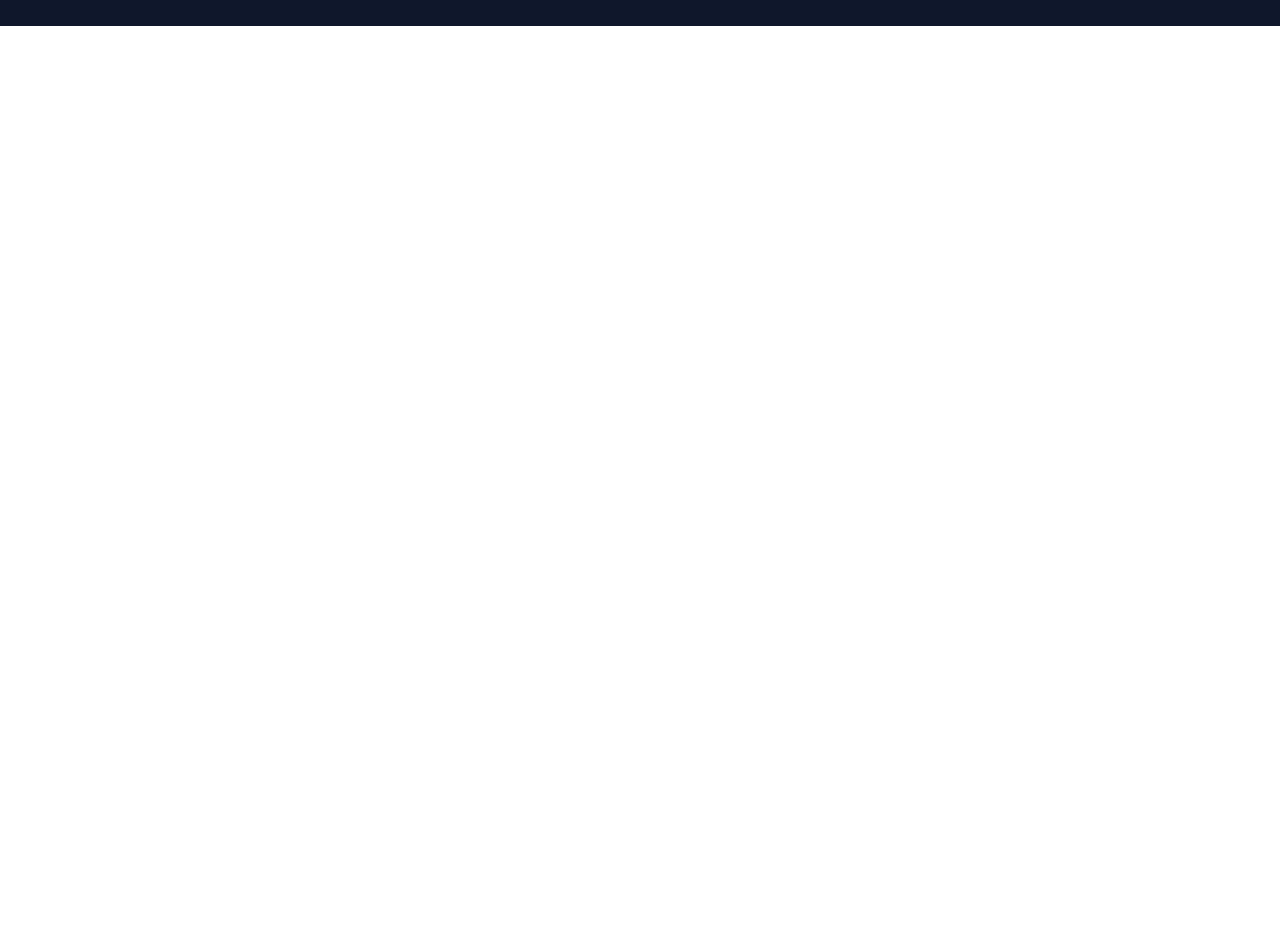
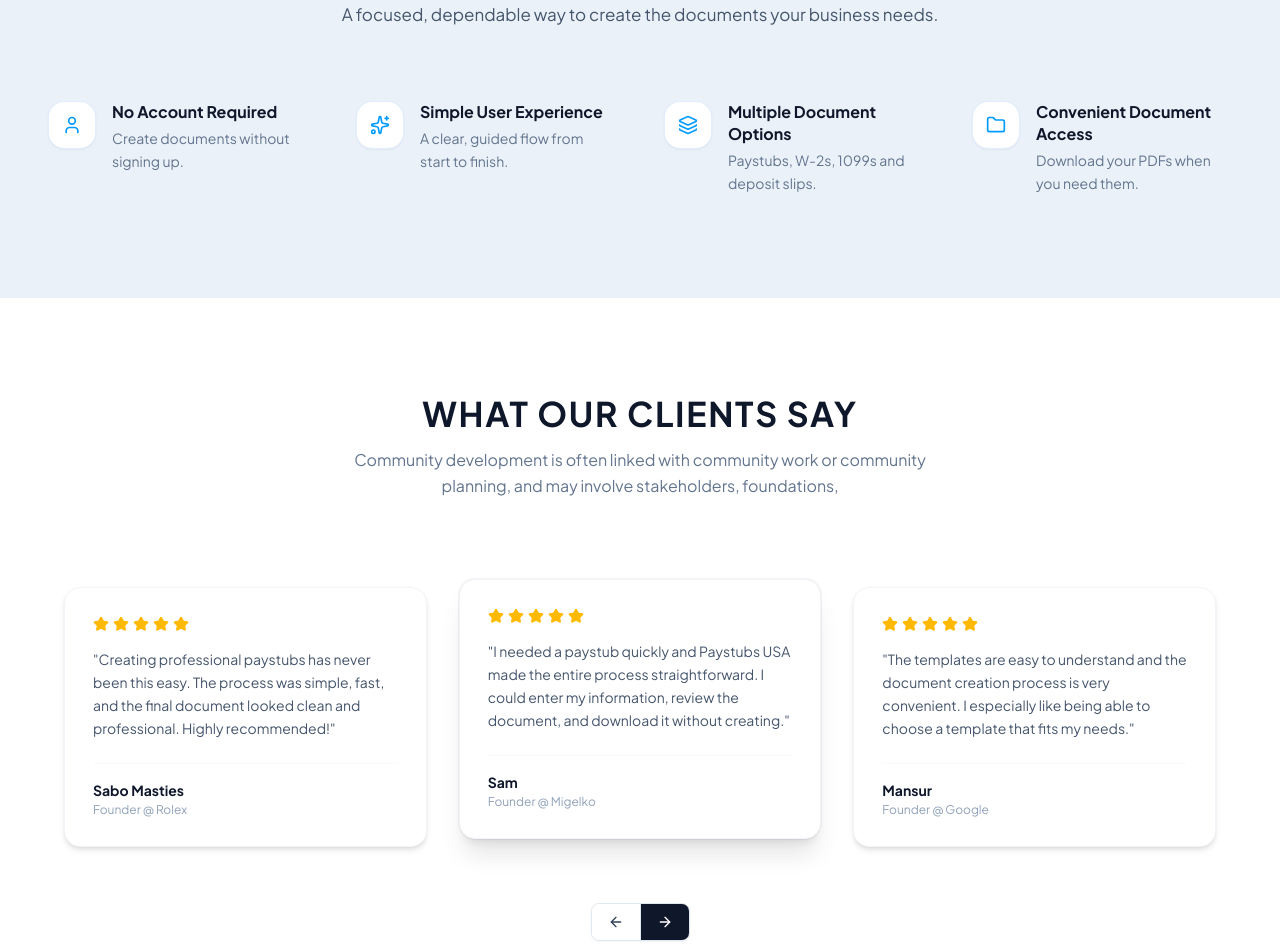
Before and after one commit to Mern-Unbeatable/paystubsusa_frontend, a React (Vite) app: page / in a window 1280 px wide. Shown: the part 4720-5672 px from the top of the page. Before the commit the page ends 4746 px from the top, so only its background shows below. Built offline with nearby package versions, Linux system fonts and the light colour scheme.

Commit message:
feat: add WhyUs and Testimonials sections to the home page

```diff
--- /dev/null
+++ b/src/Components/Home/TestimonialsSection.jsx
@@ -0,0 +1,132 @@
+import React, { useState } from 'react';
+import { Star, ArrowLeft, ArrowRight } from 'lucide-react';
+
+const TestimonialsSection = () => {
+  const [activeIndex, setActiveIndex] = useState(1);
+
+  const testimonials = [
+    {
+      id: 1,
+      name: 'Sabo Masties',
+      role: 'Founder @ Rolex',
+      quote:
+        'Creating professional paystubs has never been this easy. The process was simple, fast, and the final document looked clean and professional. Highly recommended!',
+    },
+    {
+      id: 2,
+      name: 'Sam',
+      role: 'Founder @ Migelko',
+      quote:
+        'I needed a paystub quickly and Paystubs USA made the entire process straightforward. I could enter my information, review the document, and download it without creating.',
+    },
+    {
+      id: 3,
+      name: 'Mansur',
+      role: 'Founder @ Google',
+      quote:
+        'The templates are easy to understand and the document creation process is very convenient. I especially like being able to choose a template that fits my needs.',
+    },
+  ];
+
+  const handlePrev = () => {
+    setActiveIndex((prev) => (prev === 0 ? testimonials.length - 1 : prev - 1));
+  };
+
+  const handleNext = () => {
+    setActiveIndex((prev) => (prev === testimonials.length - 1 ? 0 : prev + 1));
+  };
+
+  return (
+    <section className="w-full bg-white py-16 sm:py-20 lg:py-24">
+      <div className="max-w-[1400px] mx-auto px-4 sm:px-6 lg:px-8 xl:px-10">
+
+        {/* Header */}
+        <div className="text-center max-w-2xl mx-auto mb-12 sm:mb-16">
+          <h2 className="text-2xl sm:text-3xl lg:text-[34px] font-bold text-slate-900 tracking-wider uppercase">
+            WHAT OUR CLIENTS SAY
+          </h2>
+          <p className="mt-3 text-slate-500 text-sm sm:text-base leading-relaxed font-normal max-w-xl mx-auto">
+            Community development is often linked with community work or community planning, and may involve stakeholders, foundations,
+          </p>
+        </div>
+
+        {/* Testimonials Shelf Container */}
+        <div className="max-w-6xl mx-auto relative">
+
+          {/* Subtle Backdrop Panel behind cards matching design */}
+          <div
+            className="absolute inset-x-8 top-16 bottom-8 bg-slate-100/60 rounded-3xl -z-10"
+            aria-hidden="true"
+          />
+
+          {/* Cards Grid */}
+          <div className="grid grid-cols-1 md:grid-cols-3 gap-6 lg:gap-8 items-stretch pt-6 pb-8">
+            {testimonials.map((item, idx) => {
+              const isCenter = idx === 1;
+              return (
+                <div
+                  key={item.id}
+                  className={`bg-white rounded-2xl p-6 sm:p-7 border border-slate-100 flex flex-col justify-between transition-all duration-300 ${
+                    isCenter
+                      ? 'shadow-xl md:-translate-y-2 ring-1 ring-slate-900/5'
+                      : 'shadow-md hover:shadow-lg'
+                  }`}
+                >
+                  <div>
+                    {/* 5 Stars */}
+                    <div className="flex items-center gap-1 mb-4 text-amber-400">
+                      {[...Array(5)].map((_, i) => (
+                        <Star key={i} className="w-4 h-4 fill-amber-400 text-amber-400" />
+                      ))}
+                    </div>
+
+                    {/* Review Quote */}
+                    <p className="text-slate-600 text-sm sm:text-[14px] leading-relaxed font-normal">
+                      "{item.quote}"
+                    </p>
+                  </div>
+
+                  {/* Author info */}
+                  <div className="mt-6 pt-4 border-t border-slate-50">
+                    <h4 className="font-bold text-slate-900 text-sm">
+                      {item.name}
+                    </h4>
+                    <p className="text-slate-400 text-xs mt-0.5 font-normal">
+                      {item.role}
+                    </p>
+                  </div>
+                </div>
+              );
+            })}
+          </div>
+
+          {/* Navigation Controls (Bottom Center) */}
+          <div className="flex items-center justify-center mt-6">
+            <div className="inline-flex rounded-lg shadow-xs overflow-hidden border border-slate-200">
+              <button
+                type="button"
+                onClick={handlePrev}
+                className="bg-white hover:bg-slate-50 text-slate-700 px-4 py-2.5 transition-colors cursor-pointer border-r border-slate-200 active:bg-slate-100"
+                aria-label="Previous testimonial"
+              >
+                <ArrowLeft className="w-4 h-4" />
+              </button>
+              <button
+                type="button"
+                onClick={handleNext}
+                className="bg-slate-900 hover:bg-slate-800 text-white px-4 py-2.5 transition-colors cursor-pointer active:bg-slate-950"
+                aria-label="Next testimonial"
+              >
+                <ArrowRight className="w-4 h-4" />
+              </button>
+            </div>
+          </div>
+
+        </div>
+
+      </div>
+    </section>
+  );
+};
+
+export default TestimonialsSection;
--- /dev/null
+++ b/src/Components/Home/WhyUsSection.jsx
@@ -0,0 +1,81 @@
+import React from 'react';
+import { User, Sparkles, Layers, Folder } from 'lucide-react';
+
+const WhyUsSection = () => {
+  const points = [
+    {
+      icon: User,
+      title: 'No Account Required',
+      description: 'Create documents without signing up.',
+    },
+    {
+      icon: Sparkles,
+      title: 'Simple User Experience',
+      description: 'A clear, guided flow from start to finish.',
+    },
+    {
+      icon: Layers,
+      title: 'Multiple Document Options',
+      description: 'Paystubs, W-2s, 1099s and deposit slips.',
+    },
+    {
+      icon: Folder,
+      title: 'Convenient Document Access',
+      description: 'Download your PDFs when you need them.',
+    },
+  ];
+
+  return (
+    <section className="w-full bg-[#EBF1F8] py-16 sm:py-20 lg:py-24 border-t border-slate-100">
+      <div className="max-w-[1400px] mx-auto px-4 sm:px-6 lg:px-8 xl:px-10">
+
+        {/* Header */}
+        <div className="text-center max-w-2xl mx-auto mb-12 sm:mb-16">
+          <div className="inline-flex items-center gap-2 text-secondary font-semibold text-xs sm:text-[13px] tracking-widest uppercase mb-3">
+            <span className="w-1.5 h-1.5 rounded-full bg-secondary inline-block"></span>
+            <span>WHY US</span>
+          </div>
+
+          <h2 className="text-3xl sm:text-4xl lg:text-[42px] font-bold text-slate-900 tracking-tight leading-tight">
+            Why Choose Paystubs USA
+          </h2>
+
+          <p className="mt-3 text-slate-600 text-base sm:text-[17px] font-normal leading-relaxed">
+            A focused, dependable way to create the documents your business needs.
+          </p>
+        </div>
+
+        {/* 4 Points Grid */}
+        <div className="grid grid-cols-1 sm:grid-cols-2 lg:grid-cols-4 gap-6 lg:gap-8">
+          {points.map((pt) => {
+            const IconComponent = pt.icon;
+            return (
+              <div
+                key={pt.title}
+                className="flex items-start gap-4 p-2 transition-transform duration-200 hover:-translate-y-0.5"
+              >
+                {/* Icon Box */}
+                <div className="w-12 h-12 rounded-2xl bg-white border border-blue-100/80 flex items-center justify-center text-secondary shadow-xs flex-shrink-0">
+                  <IconComponent className="w-5 h-5 stroke-[2]" />
+                </div>
+
+                {/* Text Content */}
+                <div>
+                  <h3 className="font-bold text-slate-900 text-[15px] sm:text-base leading-snug">
+                    {pt.title}
+                  </h3>
+                  <p className="text-slate-500 text-xs sm:text-sm mt-1 leading-relaxed">
+                    {pt.description}
+                  </p>
+                </div>
+              </div>
+            );
+          })}
+        </div>
+
+      </div>
+    </section>
+  );
+};
+
+export default WhyUsSection;
--- a/src/pages/public/public_Home/HomeView.jsx
+++ b/src/pages/public/public_Home/HomeView.jsx
@@ -5,6 +5,8 @@ import DocumentsSection from '../../../Components/Home/DocumentsSection';
 import HowItWorksSection from '../../../Components/Home/HowItWorksSection';
 import SpecialOfferSection from '../../../Components/Home/SpecialOfferSection';
 import PricingSection from '../../../Components/Home/PricingSection';
+import WhyUsSection from '../../../Components/Home/WhyUsSection';
+import TestimonialsSection from '../../../Components/Home/TestimonialsSection';
 
 const HomeView = () => {
   return (
@@ -26,6 +28,12 @@ const HomeView = () => {
 
       {/* 6. Simple Pricing Section */}
       <PricingSection />
+
+      {/* 7. Why Us Section (#EBF1F8 background) */}
+      <WhyUsSection />
+
+      {/* 8. What Our Clients Say Section */}
+      <TestimonialsSection />
     </div>
   );
 };
```
